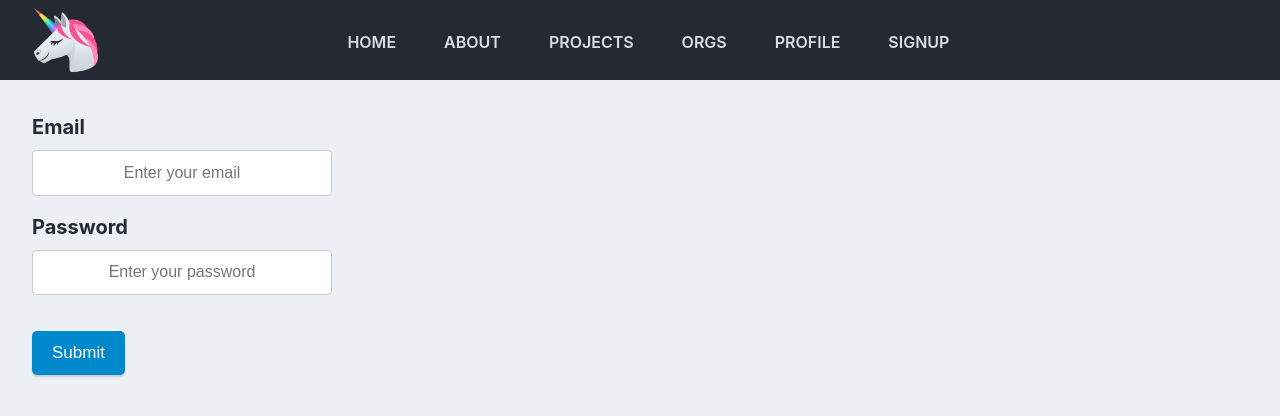
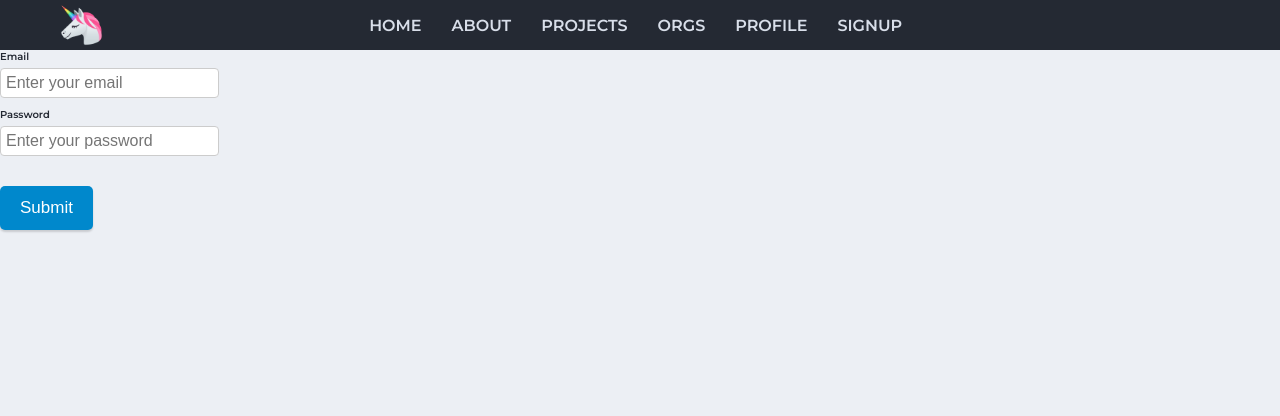
Before and after one commit to woc-nitk/Project-Management-Portal, a React (Create React App) app in the folder client/: page /login in a window 1280 px wide. Shown: the top 416 px of the page. Built offline with nearby package versions, Linux system fonts and the light colour scheme.

Commit message:
Added CSS to forms

```diff
--- a/client/src/components/forms/forms.css
+++ b/client/src/components/forms/forms.css
@@ -1,3 +1,4 @@
+/*
 body {
   font-family: -apple-system, BlinkMacSystemFont, "Segoe UI", Helvetica, Arial,
     sans-serif, "Apple Color Emoji", "Segoe UI Emoji", "Segoe UI Symbol";
@@ -91,3 +92,4 @@ button.outline {
 h1 {
   font-family: "Comic Sans MS", cursive, sans-serif;
 }
+*/
--- a/client/src/index.css
+++ b/client/src/index.css
@@ -1,3 +1,4 @@
+@import url("https://fonts.googleapis.com/css?family=Montserrat:400,600&display=swap");
 :root {
   /* All the colors to be used for the project are defined below.
   These are the nord color scheme(https://www.nordtheme.com/) colors with two additions:
@@ -27,18 +28,20 @@
   --green: #a3be8c;
   --purple: #b48ead;
 }
-* {
+*,*::after,*::before {
   margin: 0;
   padding: 0;
   box-sizing: border-box;
 }
 
+html {
+  font-size: 62.5%;
+}
+
 body {
   margin: 0;
   padding: 0;
-  font-family: -apple-system, BlinkMacSystemFont, "Segoe UI", "Roboto", "Oxygen",
-    "Ubuntu", "Cantarell", "Fira Sans", "Droid Sans", "Helvetica Neue",
-    sans-serif;
+  font-family: "Montserrat", sans-serif;
   -webkit-font-smoothing: antialiased;
   -moz-osx-font-smoothing: grayscale;
 }
@@ -48,31 +51,16 @@ body {
   background-color: var(--silver-2);
 }
 
-/* code {
-  font-family: source-code-pro, Menlo, Monaco, Consolas, "Courier New",
-    monospace;
-}
+/*
 
-.light {
-  color: var(--dark-0);
-  background-color: var(--silver-0);
-}
+
 
 .dark {
   color: var(--silver-2);
   background-color: var(--dark-1);
 }
 
-body {
-  font-family: -apple-system, BlinkMacSystemFont, "Segoe UI", Helvetica, Arial,
-    sans-serif, "Apple Color Emoji", "Segoe UI Emoji", "Segoe UI Symbol";
-  font-size: 14px;
-  line-height: 1.5;
-}
 
-.app {
-  margin: 2rem;
-}
 
 form a {
   color: #08c;
@@ -143,15 +131,82 @@ button.outline {
   border: 1px solid #aaa;
   color: #555;
 } */
+a {
+  color: #08c;
+}
+
+
+input {
+  padding: 0.5rem;
+  font-size: 16px;
+  max-width: 100%;
+  display: block;
+  border-radius: 4px;
+  border: 1px solid #ccc;
+  margin-bottom: 1rem;
+}
+
+input:focus {
+  border-color: #007eff;
+  box-shadow: inset 0 1px 1px rgba(0, 0, 0, 0.075),
+    0 0 0 3px rgba(0, 126, 255, 0.1);
+  outline: none;
+}
+
+input.error {
+  border-color: red;
+}
+
+label {
+  font-weight: bold;
+  display: block;
+  margin-bottom: 0.5rem;
+}
+
+.input-feedback {
+  color: red;
+  margin-top: 0.25rem;
+}
+
+button {
+  max-width: 150px;
+  margin: 20px 0;
+  padding: 12px 20px;
+  border-style: none;
+  border-radius: 5px;
+  background-color: #08c;
+  box-shadow: 0px 2px 2px rgba(0, 0, 0, 0.15);
+  font-size: 17px;
+  font-weight: 500;
+  color: #fff;
+  cursor: pointer;
+  outline: none;
+  -webkit-appearance: none;
+}
+
+button:disabled {
+  opacity: 0.5;
+  cursor: not-allowed !important;
+}
+
+button + button {
+  margin-left: 0.5rem;
+}
+
+button.outline {
+  background-color: #eee;
+  border: 1px solid #aaa;
+  color: #555;
+}
 
 .modalContent {
   display: flex;
+  font-size: 16px;
   flex-direction: column;
   align-items: flex-start;
 }
 
 .closeModal {
-  margin-top: 5px;
-  margin-right: 10px;
   align-self: flex-end;
+  font-size: 2.3em;
 }
```
